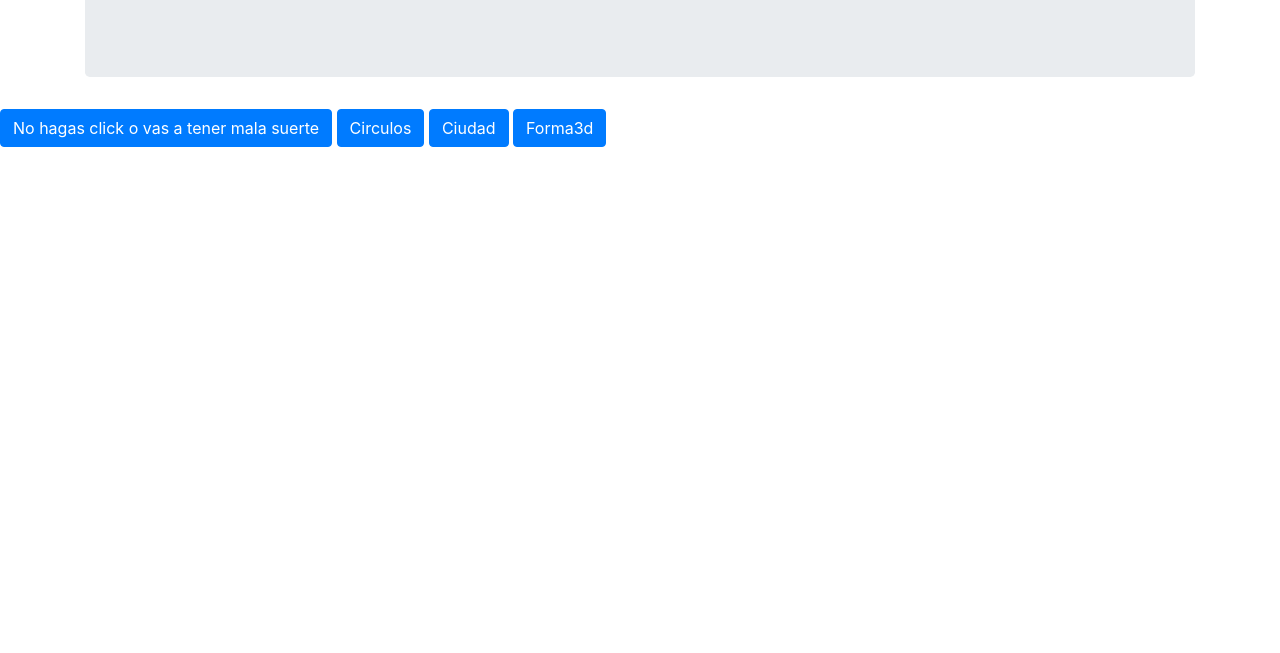
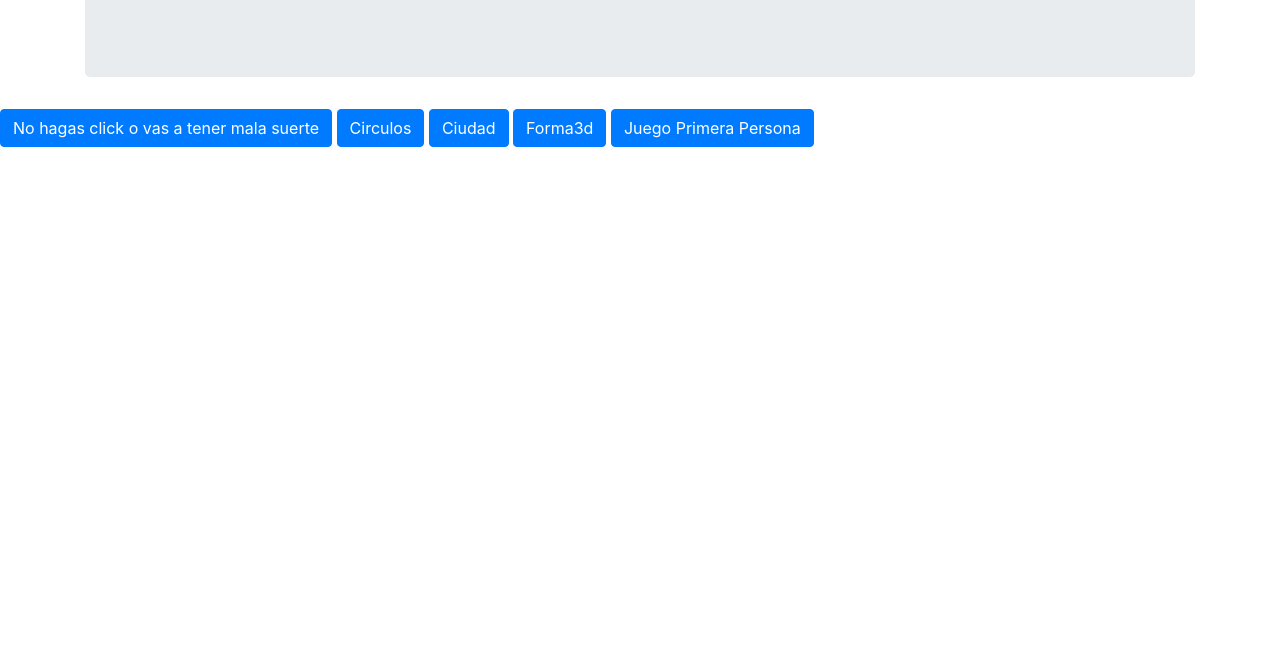
Before and after one commit to GastonAraoz/GastonAraoz.github.io, a plain HTML site: page index.html in a window 1280 px wide. Shown: the part 147-800 px from the top of the page. Drawn offline with nearby package versions, Linux system fonts and the light colour scheme.

Commit message:
Juego Primera Persona

```diff
--- a/index.html
+++ b/index.html
@@ -53,6 +53,10 @@
 </button>
 <button type="button" class="btn btn-primary" onclick="location.href='Ejemplo3d.html'">
   Forma3d
+
+</button>
+<button type="button" class="btn btn-primary" onclick="location.href='firstPersonShooter/index.html'">Juego Primera Persona
+
 </button>
 </body>
 </html>
```
